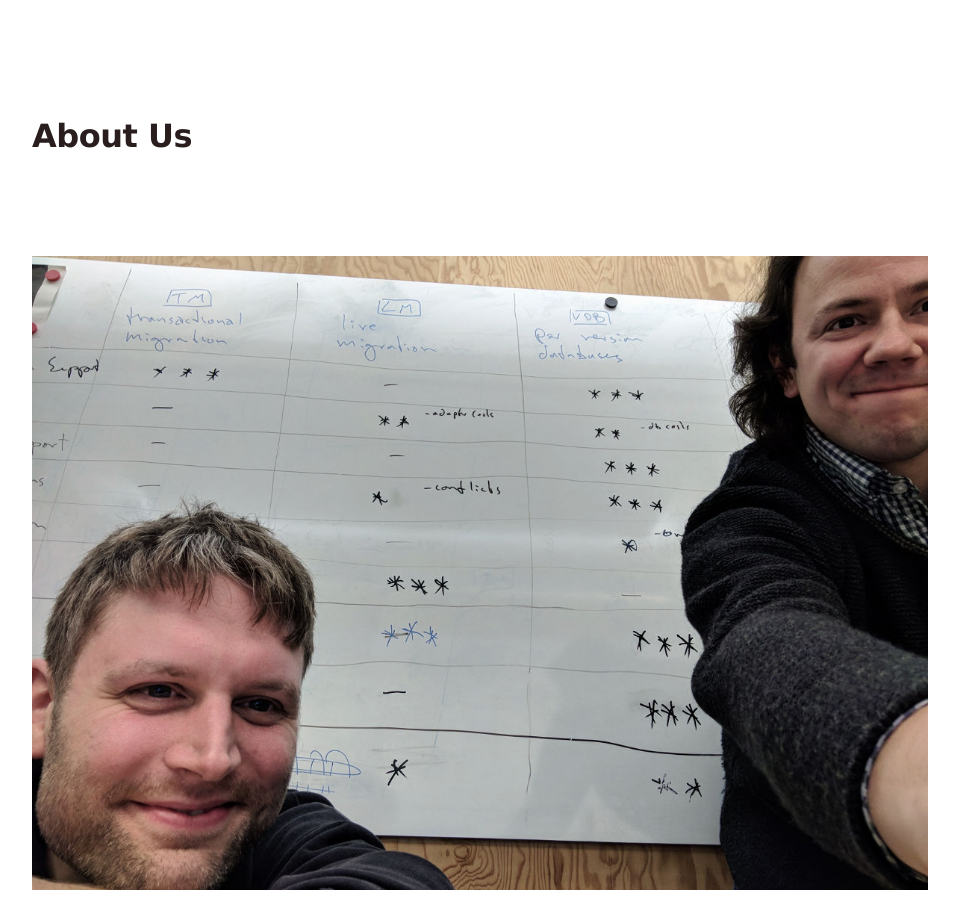
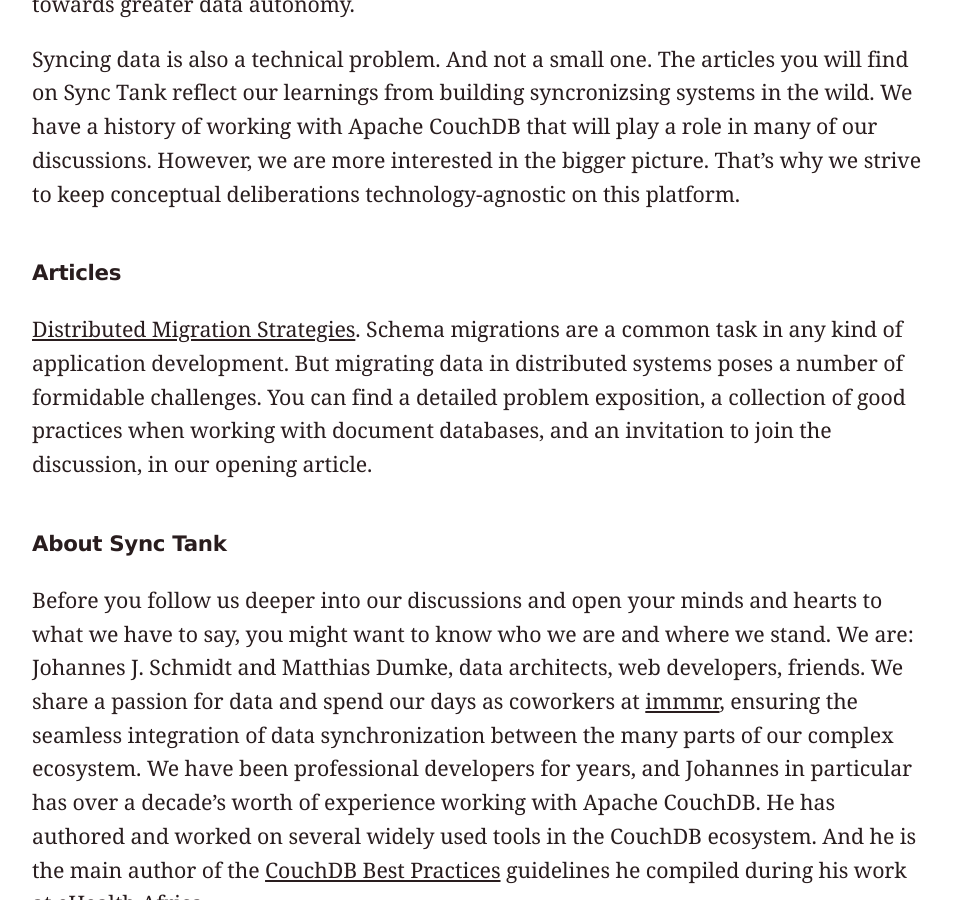
Before and after one commit to jo/sync-tank, a Jekyll site: the page built from index.md, in a window 1280 px wide and 900 px high, scrolled down 554 px. Shown: the whole window, without its empty margins (96-1055 px from the left). Built offline with Jekyll 4.4.1, drawn with Linux system fonts in a browser that asks for light colours; some of the changed text lies outside the part shown.

Commit message:
add first version of about page

```diff
--- a/index.md
+++ b/index.md
@@ -9,23 +9,32 @@
 
 &nbsp;
 
-Glad you're here! Follow us with a broad discussion about migrations:
+Syncing data is more than a technical problem. Reliable synchronization is at the heart of many elegant forms of decentralized information management. As users, this allows us to keep our data close to us, on local devices, for away from central database servers. It lays the foundation for better access to and control over the information we produce, collect, and share. The freedom that comes with this goes far beyond offline-capable applications that liberate us from unstable network connections. Local data is a key step towards greater data autonomy.
 
-* [Handling schema changes in CouchDB](/distributed-migration-strategies/)
+Syncing data is also a technical problem. And not a small one. The articles you will find on Sync Tank reflect our learnings from building syncronizsing systems in the wild. We have a history of working with Apache CouchDB that will play a role in many of our discussions. However, we are more interested in the bigger picture. That's why we strive to keep conceptual deliberations technology-agnostic on this platform.
 
-This is the very first article of a series about distributed migration strategies. Hopefully you'll find more here in the future.
 
-## About Us
-{:.no_toc}
+#### Articles
+
+[Distributed Migration Strategies](/distributed-migration-strategies/). Schema migrations are a common task in any kind of application development. But migrating data in distributed systems poses a number of formidable challenges. You can find a detailed problem exposition, a collection of good practices when working with document databases, and an invitation to join the discussion, in our opening article.
+
+
+#### About Sync Tank
+
+Before you follow us deeper into our discussions and open your minds and hearts to what we have to say, you might want to know who we are and where we stand. We are: Johannes J. Schmidt and Matthias Dumke, data architects, web developers, friends. We share a passion for data and spend our days as coworkers at [immmr](https://www.immmr.com), ensuring the seamless integration of data synchronization between the many parts of our complex ecosystem. We have been professional developers for years, and Johannes in particular has over a decade's worth of experience working with Apache CouchDB. He has authored and worked on several widely used tools in the CouchDB ecosystem. And he is the main author of the [CouchDB Best Practices](http://ehealthafrica.github.io/couchdb-best-practices/) guidelines he compiled during his work at [eHealth Africa](https://www.ehealthafrica.org/).
+
+Software is for people. Therefore, we believe that good software development embraces the fundamental diversity of lifes and perspectives. Access and participation should be central concerns of any developer. On that note, we hope that our thoughts and ideas will contribute to the development of better software.
+
+
+
+
+Johannes and Matthias
+
 
 <figure>
   <img src="/images/authors.jpg" alt="The authors: Matthias and Johannes" />
-  <figcaption>The authors: Matthias and Johannes</figcaption>
+  <figcaption>Your authors: Matthias and Johannes</figcaption>
 </figure>
-
-Before you follow us deeper into this discussion and open your minds and hearts to what we have to say, you might want to know who we are and what we do and why you would listen to us in the first place. We are: Johannes J. Schmidt and Matthias Dumke, data architects at a company called [immmr](https://www.immmr.com/), a subsidiary of Deutsche Telekom. The company's main product, [Orbit](https://www.orbit-app.com), is an offline capable app that brings communication to the next level as they say in the product department. It's designed to operate at a large scale in a variety of network conditions (no data available, only GSM, etc.). Our agile teams work on Android, iOS, desktop and web clients as well as on server-side services. Our role is to ensure a seamless integration of data synchronisation between all parts of the system, which is why we are facing on a daily basis all the above mentioned challenges of changing data structures in an offline capable multi client environment.
-
-Moreover Johannes has a decade's worth of experience with distributed databases. He has authored and worked on several widely used tools in the CouchDB ecosystem. He is the main author of the [CouchDB Best Practices](http://ehealthafrica.github.io/couchdb-best-practices/) guidelines he compiled during his work at [eHealth Africa](https://www.ehealthafrica.org/).
 
 ---
 
```
Also changed, not shown: notes.md (+6 -0 lines).
